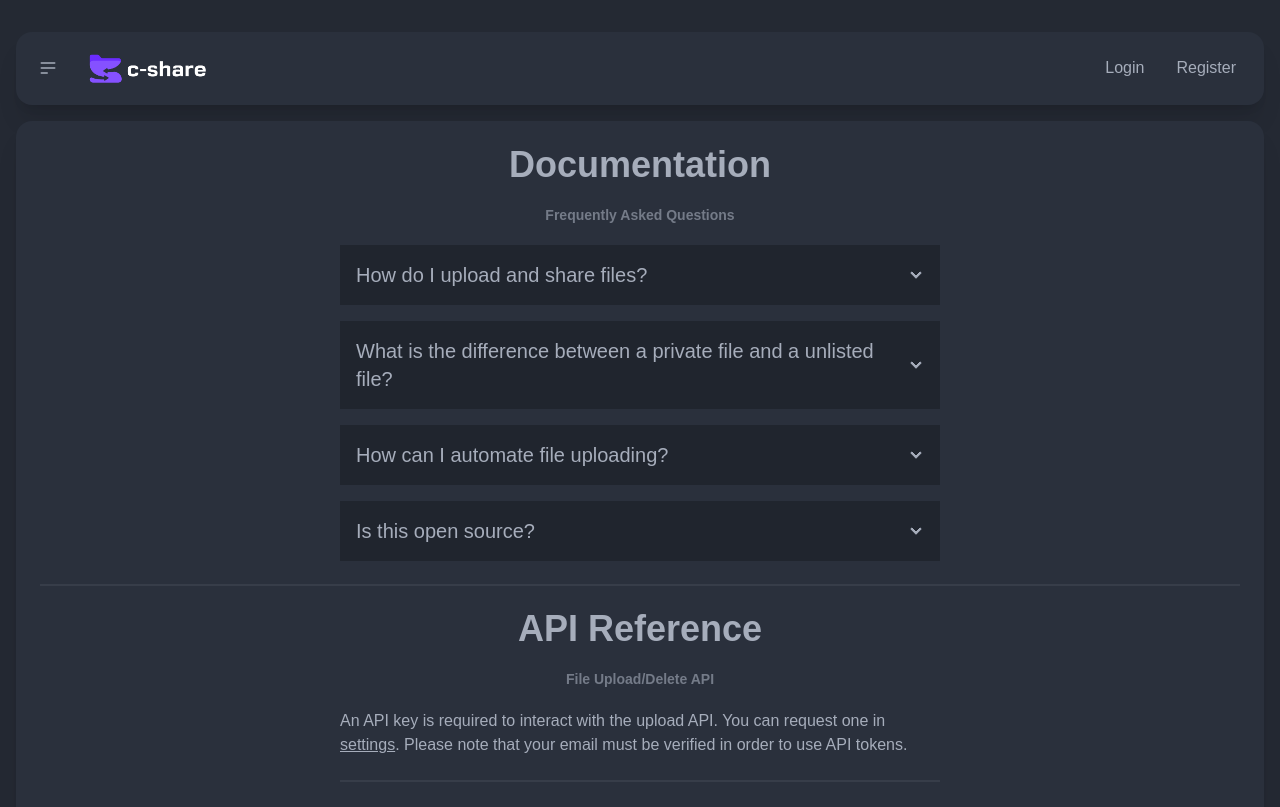
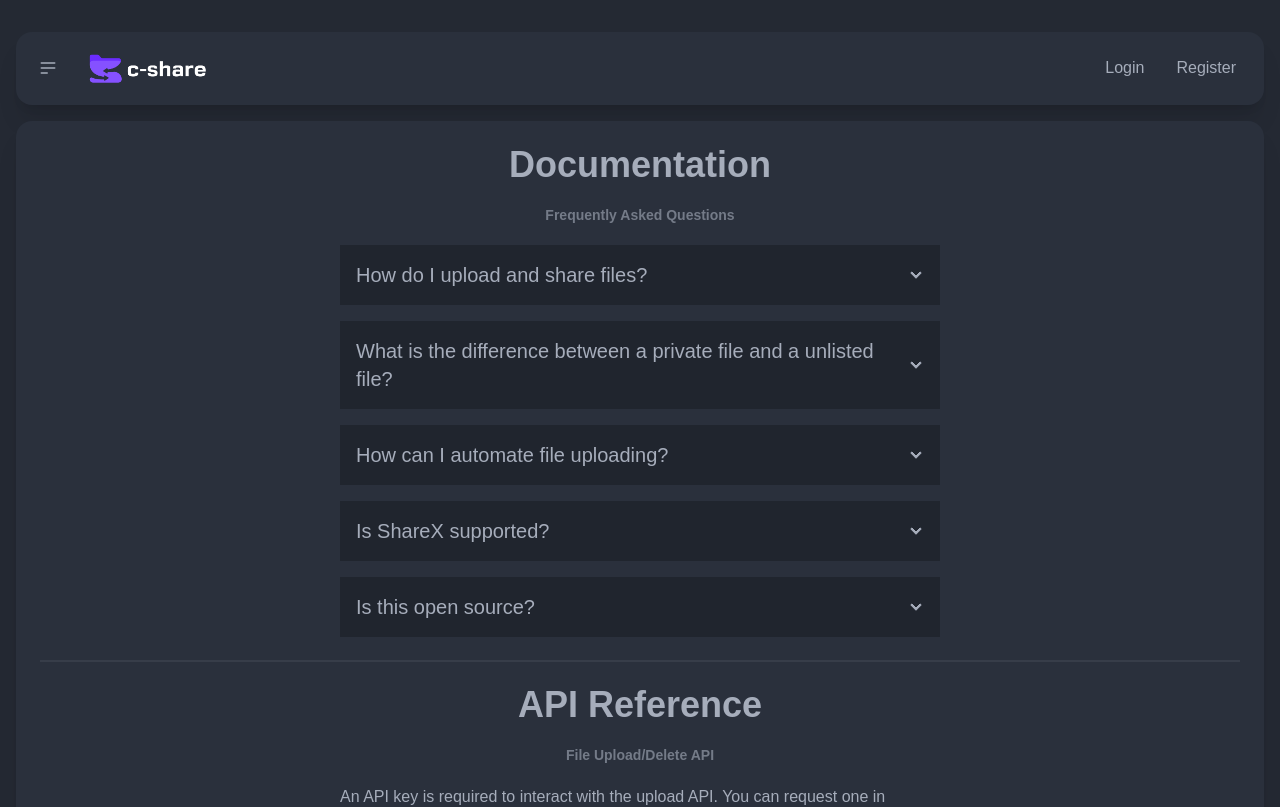
Before and after one commit to Cyan903/c-share, a Vue app in the folder web/: page /about in a window 1280 px wide. Shown: the top 807 px of the page. Built offline with nearby package versions, Linux system fonts and the light colour scheme; no server answers.

Commit message:
docs: Add ShareX info to about page

```diff
--- a/web/src/views/AboutView.vue
+++ b/web/src/views/AboutView.vue
@@ -59,6 +59,22 @@
                 <div class="collapse-content">
                     You can with the API. You can find more information down
                     <a class="link" href="#fileUpload">below</a>.
+                </div>
+            </div>
+
+            <div
+                class="collapse collapse-arrow bg-base-300 mb-4"
+                @click="toggleOpen"
+            >
+                <div class="collapse-title text-xl font-medium">
+                    Is ShareX supported?
+                </div>
+                <div class="collapse-content">
+                    ShareX is supported but you will need to use a custom
+                    uploader.
+                    <router-link to="/share" class="link">
+                        You can set one up here.
+                    </router-link>
                 </div>
             </div>
 
--- a/web/src/views/ShareView.vue
+++ b/web/src/views/ShareView.vue
@@ -49,9 +49,13 @@
                 </label>
 
                 <button class="btn btn-primary" :disabled="!valid">
-                    <a :href="download" download="c-share.sxcu"
-                        >Download Uploader</a
+                    <a
+                        download="c-share.sxcu"
+                        :href="download"
+                        @click="toast.success('Downloaded uploader!')"
                     >
+                        Download Uploader
+                    </a>
                 </button>
             </div>
 
@@ -69,6 +73,7 @@
 <script lang="ts" setup>
 import { computed, reactive, toRef } from "vue";
 import { useValidPassword, useValidComment } from "@/use/useValidate";
+import { useToast } from "vue-toastification";
 import type { SXCU } from "@/types/share/config";
 
 import ValidPasswordItem from "@/components/valid/ValidPasswordItem.vue";
@@ -77,6 +82,7 @@ import ValidCommentItem from "@/components/valid/ValidCommentItem.vue";
 
 import VueJsonPretty from "vue-json-pretty";
 
+const toast = useToast();
 const query = reactive({
     token: "",
     perm: "public",
```
